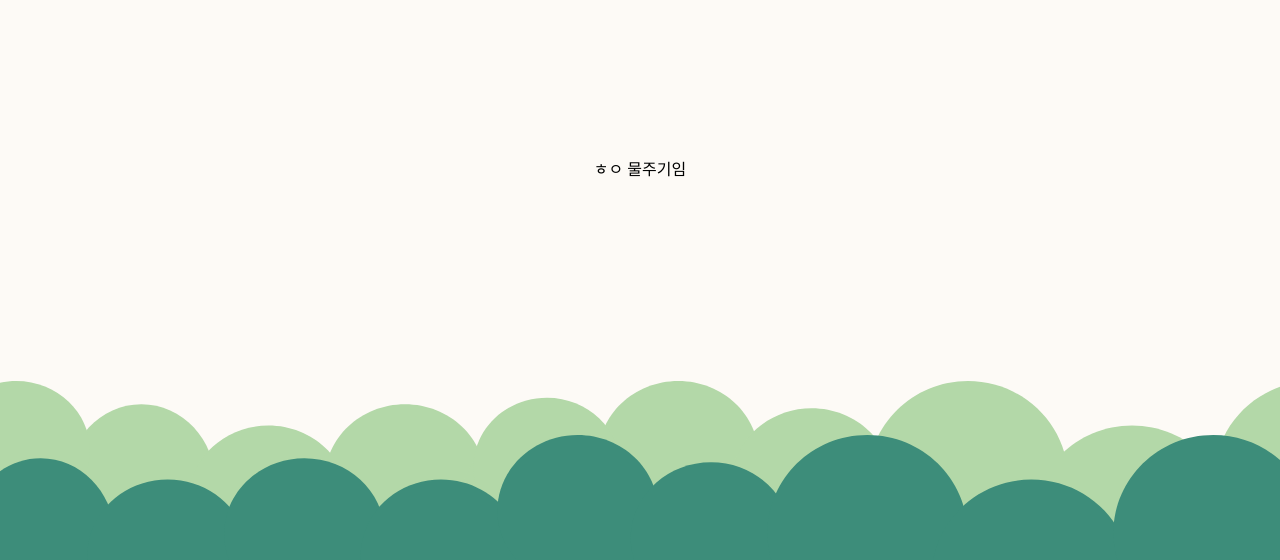
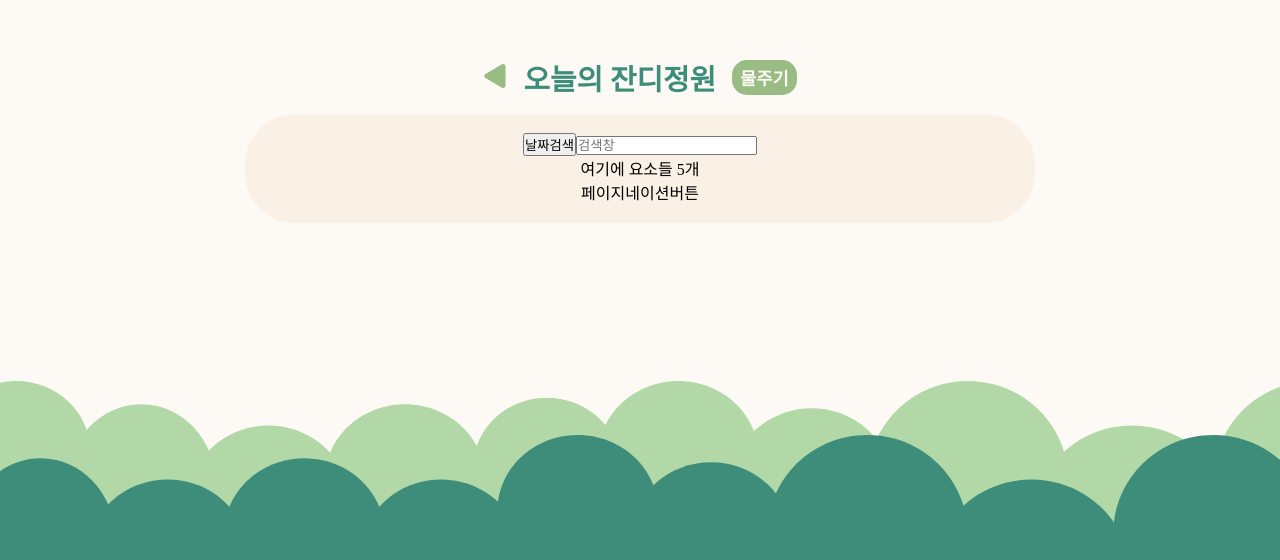
Before and after one commit to Lawn-Garden/Lawn-Garden-V1, a React (Vite) app in the folder frontend/lawn-garden/: page /watering in a window 1280 px wide. Shown: the part 232-792 px from the top of the page. Built offline with nearby package versions, Linux system fonts and the light colour scheme.

Commit message:
design: 헤더

```diff
--- /dev/null
+++ b/frontend/lawn-garden/src/components/Container.jsx
@@ -0,0 +1,11 @@
+import styled from 'styled-components';
+
+const Container = styled.section`
+    background-color: var(--color-container-background);
+    border-radius: 50px;
+    width: 90vw;
+    max-width: 790px;
+    padding: 1.2rem;
+`
+
+export default Container;
--- a/frontend/lawn-garden/src/index.css
+++ b/frontend/lawn-garden/src/index.css
@@ -1,4 +1,5 @@
 :root {
+  --color-background:#FDFAF6;
   --color-light-green:#99BC85;
   --color-deep-green:#3D8D7A;
   --color-container-background: #FAF1E6;
--- a/frontend/lawn-garden/src/pages/Proof.jsx
+++ b/frontend/lawn-garden/src/pages/Proof.jsx
@@ -1,10 +1,80 @@
 // 물주기 목록 화면 watering
 import React from 'react'
+import styled from 'styled-components';
+import Wrapper from '@/styles/Wrapper'
+import Container from '@/components/Container'
+import backButton from '@/assets/backButton.svg'
+
+const Header = styled.header`
+    display: flex;
+    justify-content: space-between;
+    align-items: center;
+    padding: 1rem;
+    gap: 1rem;
+
+    h1 {
+        font-size: 1.8rem;
+        font-weight: bold;
+        color: var(--color-deep-green);
+    }
+`
+const BackButton = styled.button`
+    background: none;
+    border: none;
+    cursor: pointer;
+
+    img {
+        width: 24px;
+        height: 24px;
+    }
+
+    &:hover{
+        transform: scale(1.1);
+    }
+`
+const WriteButton = styled.button`
+    background-color: var(--color-light-green);
+    border: none;
+    color: var(--color-background);
+    cursor: pointer;
+    font-size: 1.1rem;
+    font-weight: bold;
+    padding: 0.3rem 0.5rem;
+    border-radius: 15px;
+    transition: background-color 0.3s ease;
+
+    &:hover {
+        background-color: var(--color-deep-green);
+    }
+`
 
 export default function Proof() {
   return (
-    <div>
-      ㅎㅇ 물주기임
-    </div>
+    <Wrapper>
+      <Header>
+        <BackButton aria-label="뒤로가기">
+            <img src={backButton} alt="뒤로가기" />
+        </BackButton>
+        <h1>오늘의 잔디정원</h1>
+        <WriteButton >물주기</WriteButton>
+      </Header>
+
+      <Container>
+
+        <header>
+            <button>날짜검색</button>
+            <input placeholder='검색창'/>
+        </header>
+
+        <article>
+            여기에 요소들 5개
+        </article>
+
+        <footer>
+            페이지네이션버튼
+        </footer>
+
+      </Container>
+    </Wrapper>
   )
 }
--- a/frontend/lawn-garden/src/styles/GlobalStyle.jsx
+++ b/frontend/lawn-garden/src/styles/GlobalStyle.jsx
@@ -7,7 +7,7 @@ const GlobalStyle = createGlobalStyle`
         box-sizing: border-box;
     }
     body {
-        background-color: #FDFAF6;
+        background-color: var(--color-background);
     }
 `;
 
```
Also changed, not shown: frontend/lawn-garden/src/assets/backButton.svg (added).
